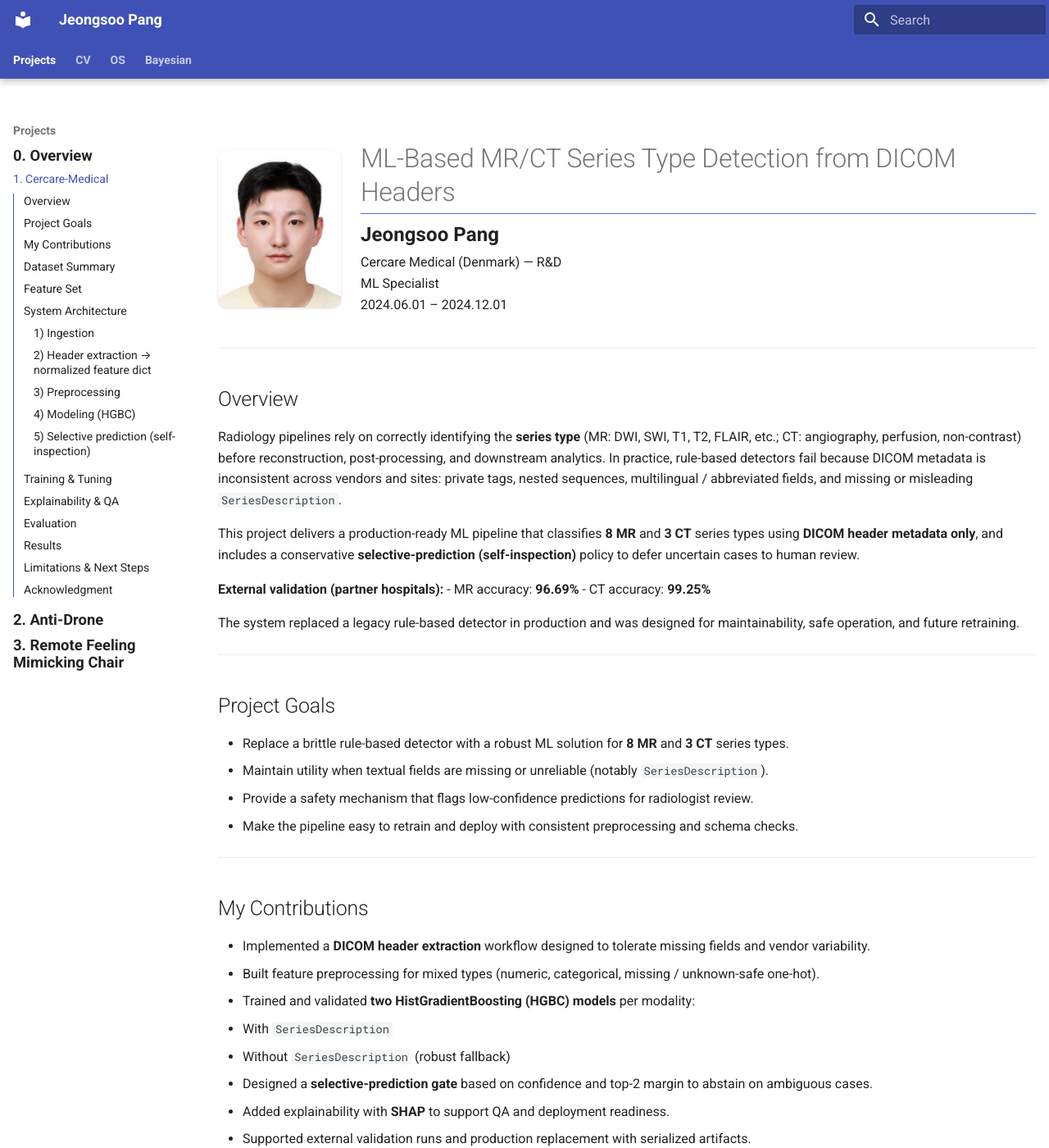
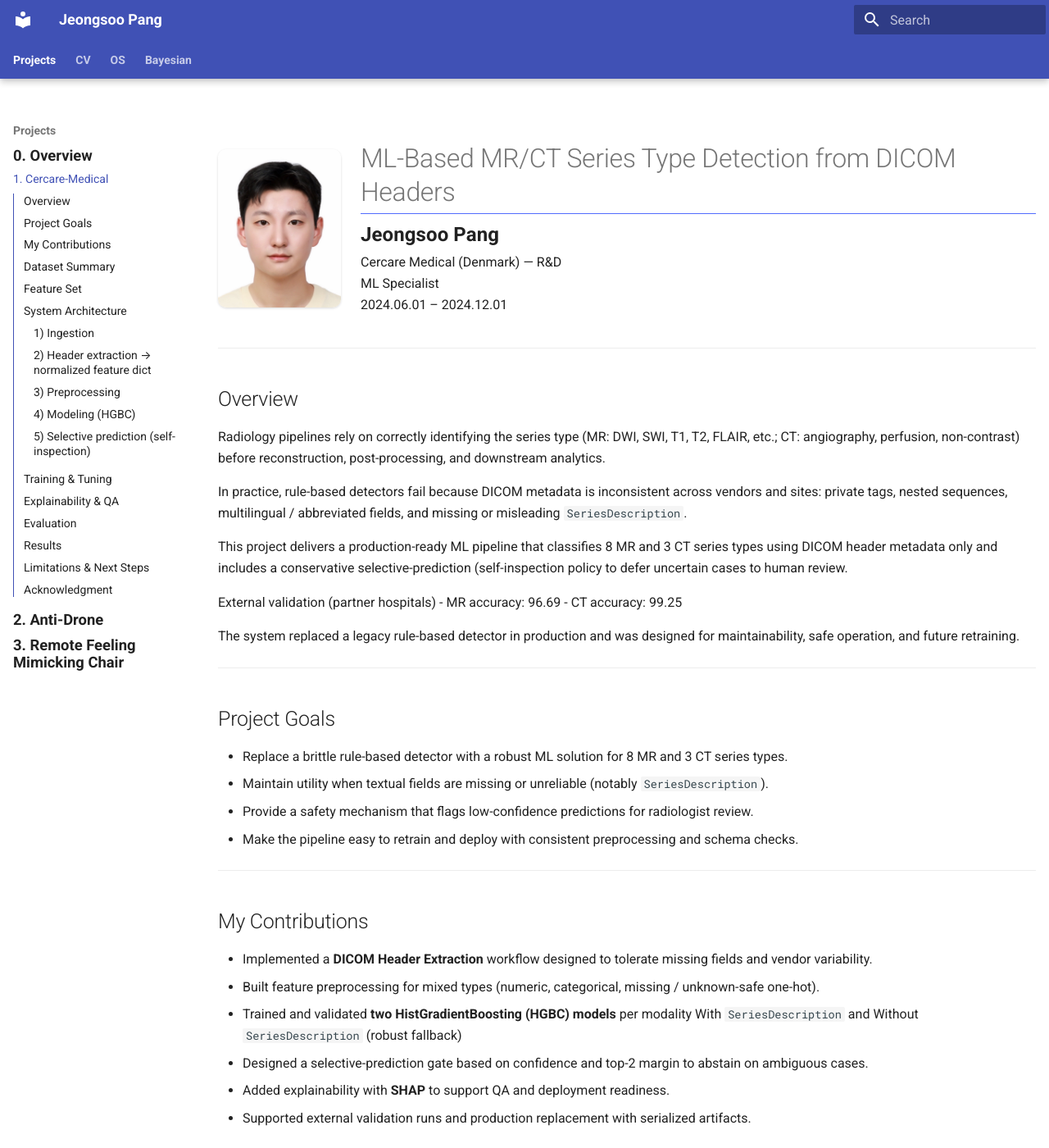
Before and after one commit to Jeongsoo-dev/ML_based_MR_CT_SeriesType_Detection, an MkDocs documentation site: the page built from docs/index.md, in a window 1280 px wide and 1400 px high. Shown: the whole window at 82% size. Built offline with MkDocs 1.6.1 and Material for MkDocs 9.7.7, drawn with Linux system fonts in a browser that asks for light colours; some of the changed text lies outside the part shown.

Commit message:
Update index.md

```diff
--- a/docs/index.md
+++ b/docs/index.md
@@ -23,13 +23,15 @@ hide:
 
 ## Overview
 
-Radiology pipelines rely on correctly identifying the **series type** (MR: DWI, SWI, T1, T2, FLAIR, etc.; CT: angiography, perfusion, non-contrast) before reconstruction, post-processing, and downstream analytics. In practice, rule-based detectors fail because DICOM metadata is inconsistent across vendors and sites: private tags, nested sequences, multilingual / abbreviated fields, and missing or misleading `SeriesDescription`.
+Radiology pipelines rely on correctly identifying the series type (MR: DWI, SWI, T1, T2, FLAIR, etc.; CT: angiography, perfusion, non-contrast) before reconstruction, post-processing, and downstream analytics.
 
-This project delivers a production-ready ML pipeline that classifies **8 MR** and **3 CT** series types using **DICOM header metadata only**, and includes a conservative **selective-prediction (self-inspection)** policy to defer uncertain cases to human review.
+In practice, rule-based detectors fail because DICOM metadata is inconsistent across vendors and sites: private tags, nested sequences, multilingual / abbreviated fields, and missing or misleading `SeriesDescription`.
 
-**External validation (partner hospitals):**
-- MR accuracy: **96.69%**
-- CT accuracy: **99.25%**
+This project delivers a production-ready ML pipeline that classifies 8 MR and 3 CT series types using DICOM header metadata only and includes a conservative selective-prediction (self-inspection policy to defer uncertain cases to human review.
+
+External validation (partner hospitals)
+- MR accuracy: 96.69
+- CT accuracy: 99.25
 
 The system replaced a legacy rule-based detector in production and was designed for maintainability, safe operation, and future retraining.
 
@@ -37,7 +39,7 @@ The system replaced a legacy rule-based detector in production and was designed
 
 ## Project Goals
 
-- Replace a brittle rule-based detector with a robust ML solution for **8 MR** and **3 CT** series types.
+- Replace a brittle rule-based detector with a robust ML solution for 8 MR and 3 CT series types.
 - Maintain utility when textual fields are missing or unreliable (notably `SeriesDescription`).
 - Provide a safety mechanism that flags low-confidence predictions for radiologist review.
 - Make the pipeline easy to retrain and deploy with consistent preprocessing and schema checks.
@@ -46,12 +48,10 @@ The system replaced a legacy rule-based detector in production and was designed
 
 ## My Contributions
 
-- Implemented a **DICOM header extraction** workflow designed to tolerate missing fields and vendor variability.
+- Implemented a **DICOM Header Extraction** workflow designed to tolerate missing fields and vendor variability.
 - Built feature preprocessing for mixed types (numeric, categorical, missing / unknown-safe one-hot).
-- Trained and validated **two HistGradientBoosting (HGBC) models** per modality:
-  - With `SeriesDescription`
-  - Without `SeriesDescription` (robust fallback)
-- Designed a **selective-prediction gate** based on confidence and top-2 margin to abstain on ambiguous cases.
+- Trained and validated **two HistGradientBoosting (HGBC) models** per modality With `SeriesDescription` and Without `SeriesDescription` (robust fallback)
+- Designed a selective-prediction gate based on confidence and top-2 margin to abstain on ambiguous cases.
 - Added explainability with **SHAP** to support QA and deployment readiness.
 - Supported external validation runs and production replacement with serialized artifacts.
 
@@ -74,6 +74,7 @@ The system replaced a legacy rule-based detector in production and was designed
 The model uses header-derived metadata only (no pixel data). Features are intentionally pragmatic: stable across sites when possible, and useful for discriminating protocol families.
 
 **MR examples**
+
 - Timing / sequence: `RepetitionTime`, `InversionTime`, `EchoTrainLength`, `EchoSpacing`, `FlipAngle`
 - Acquisition / encoding: `PhaseEncodingDirection`, `ScanOptions`
 - System-level: `MagneticFieldStrength`
@@ -81,6 +82,7 @@ The model uses header-derived metadata only (no pixel data). Features are intent
 - Diffusion hints when present: `Bvalue`
 
 **CT examples**
+
 - Contrast / acquisition: `ContrastBolusAgent`, `ExposureTime`, `KVP`
 - Reconstruction: `ConvolutionKernel`, `ReconstructionDiameter`
 - Table / timing: `TableSpeed`, `SeriesTime`
@@ -130,6 +133,7 @@ Abstentions are routed to human review, and logs support later retraining.
 Hyperparameter tuning was treated as an engineering process: consistent splits, leakage prevention, and reproducibility first.
 
 **Search space (HGBC)**
+
 - `learning_rate ∈ {0.03, 0.05, 0.07, 0.1}`
 - `max_iter ∈ {200, 400, 800}` (with early stopping)
 - `max_leaf_nodes ∈ {15, 31, 63}`
@@ -170,6 +174,7 @@ Hyperparameter tuning was treated as an engineering process: consistent splits,
 ## Results
 
 External validation on partner-hospital datasets:
+
 - MR: **96.69%** accuracy
 - CT: **99.25%** accuracy
 
```
Also changed, not shown: other parts of docs/index.md (+9 -8 lines).
